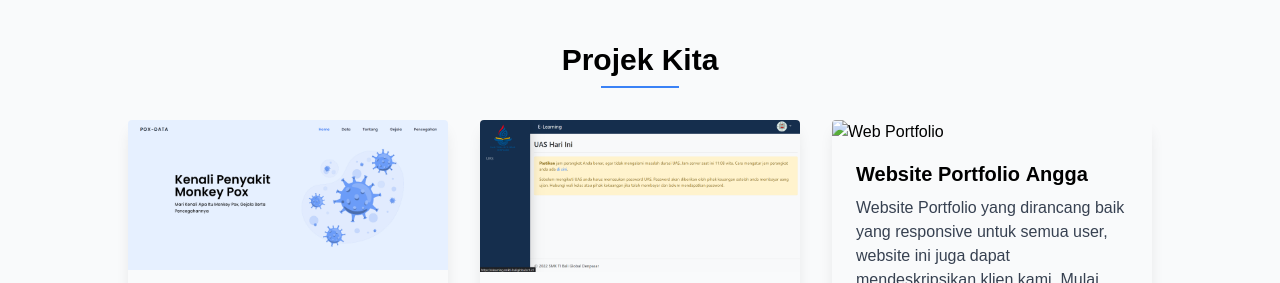
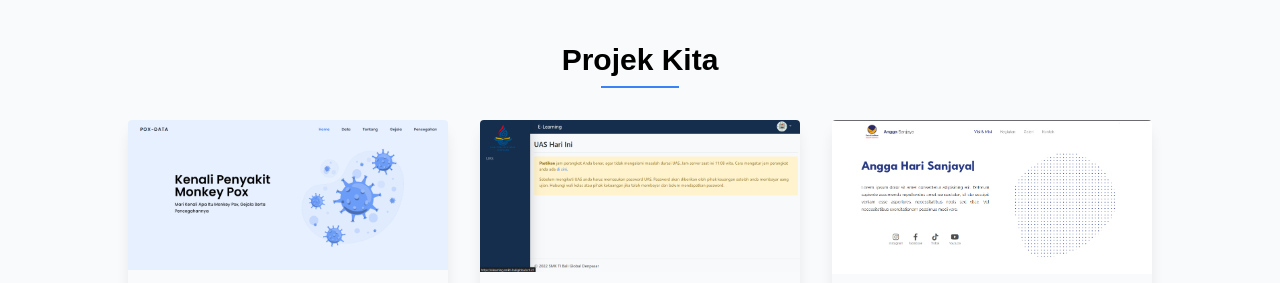
Before and after one commit to JovianNanda/website_pkkwu, a website: page index.html in a window 1280 px wide. Shown: the part 2080-2363 px from the top of the page. Drawn offline with nearby package versions, Linux system fonts and the light colour scheme; a web font is replaced by a local one.

Commit message:
update portfolio

```diff
--- a/index.html
+++ b/index.html
@@ -261,7 +261,7 @@
                     </div>
                 </div>
                 <div class="max-w-sm rounded overflow-hidden shadow-lg mx-auto" data-aos="zoom-in" data-aos-delay="600">
-                    <img class="w-full" src="assets/image/WebPortfolio.png" alt="Web Portfolio">
+                    <img class="w-full" src="assets/image/PortfolioAngga.png" alt="Web Portfolio">
                     <div class="px-6 py-4">
                         <div class="font-bold text-xl mb-2">Website Portfolio <b>Angga</b></div>
                         <p class="text-gray-700 text-base">
```
Also changed, not shown: assets/image/PortfolioAngga.png (added).
